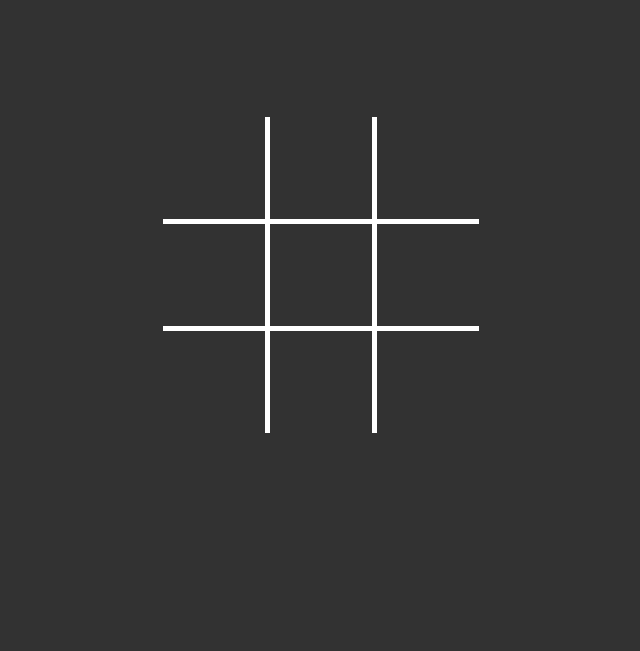
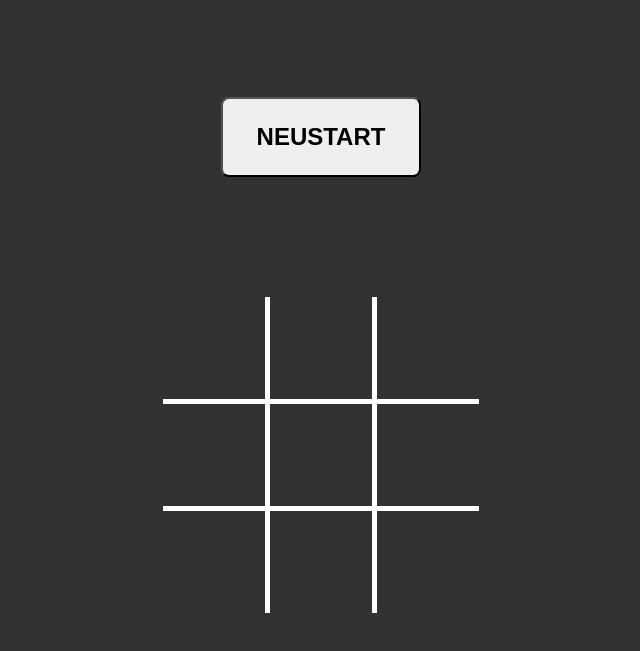
Before and after one commit to Patrick0815300/TicTacToe, a plain HTML site: page index.html in a window 1280 px wide. Shown: the part 67-718 px from the top of the page, without its empty margins (319-959 px from the left). Drawn offline with Linux system fonts and the light colour scheme.

Commit message:
Update index.html

```diff
--- a/index.html
+++ b/index.html
@@ -9,6 +9,8 @@
 </head>
 <body onload="init()">
     <h1>TicTacToe</h1>
+    <div id="btn"><button onclick="restartGame()">NEUSTART</button></div>
     <div id="container"></div>
+
 </body>
 </html>
```
